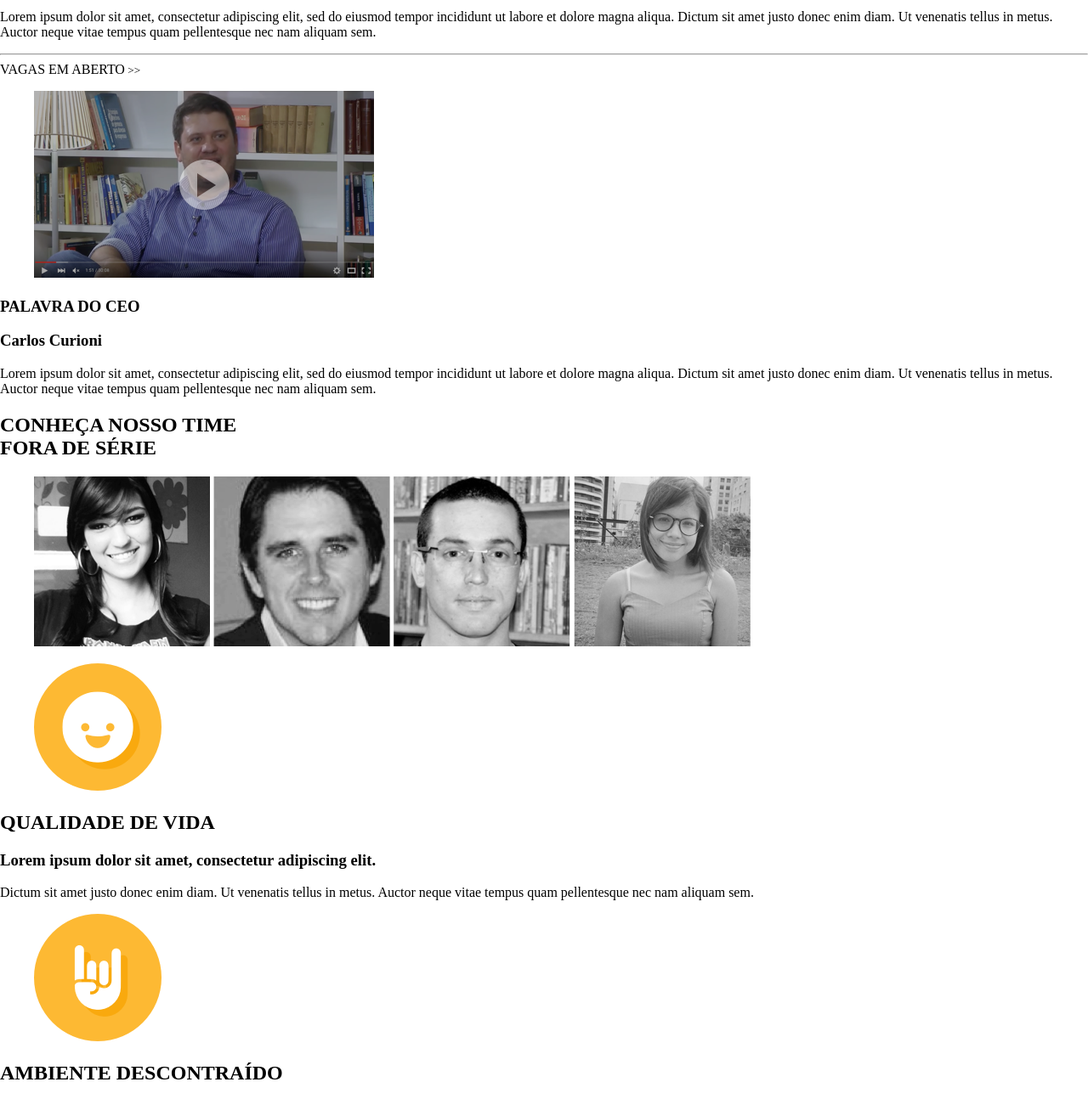
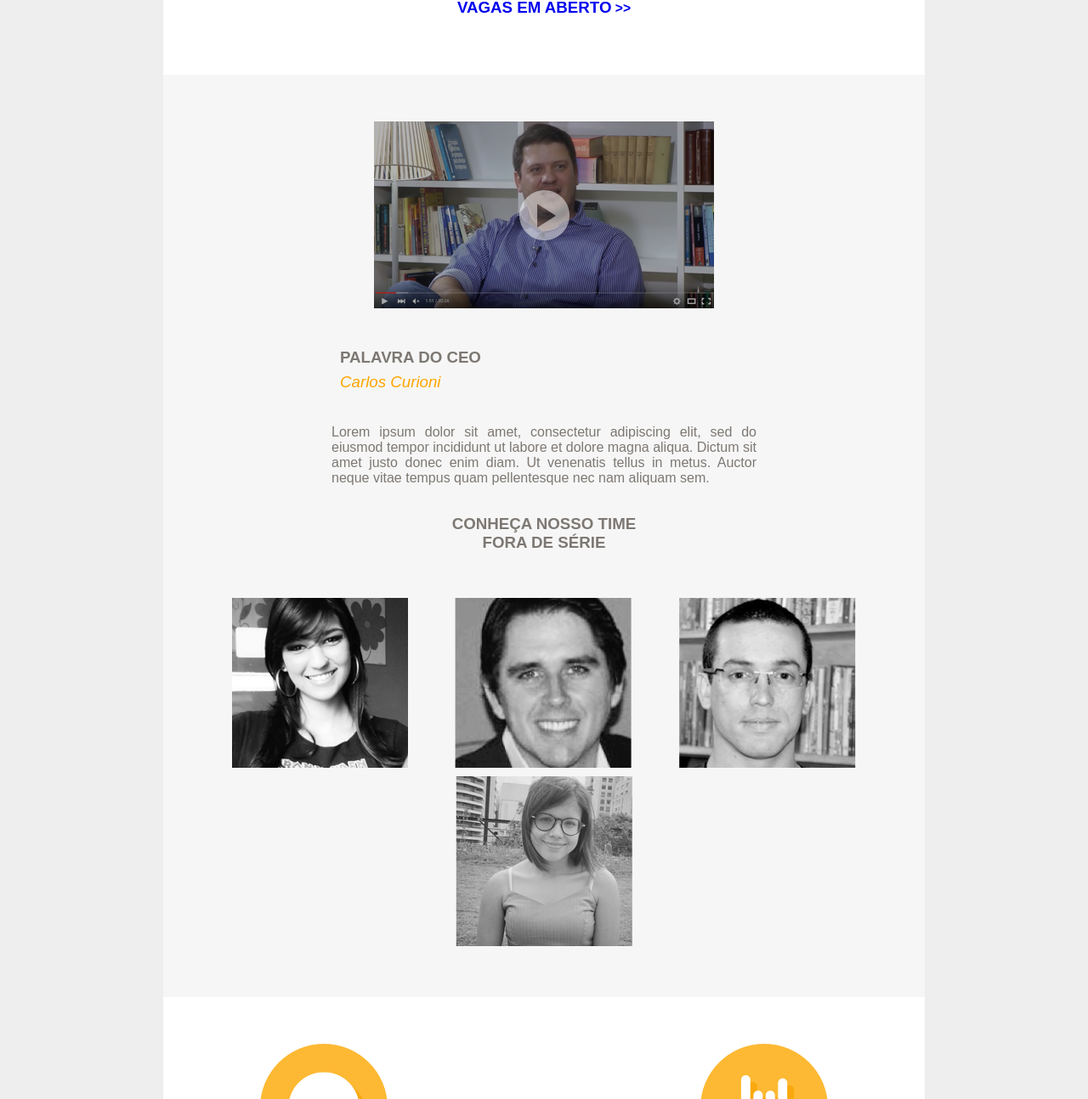
Before and after one commit to jean-m-ribeiro/landing-page-elo7, a plain HTML site: page index.html in a window 1280 px wide. Shown: the part 539-1833 px from the top of the page at 85% size. Drawn offline with Linux system fonts and the light colour scheme; no server answers; a web font is replaced by a local one.

Commit message:
Release: Layout CSS

```diff
--- a/index.html
+++ b/index.html
@@ -5,66 +5,84 @@
     <meta name="viewport" content="width=device-width, initial-scale=1.0" />
     <meta http-equiv="X-UA-Compatible" content="ie=edge" />
     <link rel="stylesheet" type="text/css" href="style.css" />
+    <link
+      href="https://fonts.googleapis.com/css?family=Martel+Sans&display=swap"
+      rel="stylesheet"
+    />
     <title>Landing Page</title>
   </head>
 
   <body>
+    <div id="content-container">
       <header>
         <figure>
-        <img src="imgs/foto-header.png" />
+          <img class="foto-header" src="imgs/foto-header.png" />
           <figcaption></figcaption>
         </figure>
-      <h1>Trabalhe no Elo7</h1>
-      <p>
-        Lorem ipsum dolor sit amet, consectetur adipiscing elit, sed do eiusmod
-        tempor incididunt ut labore et dolore magna aliqua. Dictum sit amet
-        justo donec enim diam. Ut venenatis tellus in metus. Auctor neque vitae
-        tempus quam pellentesque nec nam aliquam sem.
-      </p>
-      <hr />
-      <span
-        ><a>VAGAS EM ABERTO<small> >></small></a></span
-      >
-    </header>
-
-    <main>
-      <section>
-        <figure>
-          <img src="imgs/placeholder-video.png" />
-          <figcaption></figcaption>
-        </figure>
-        <h3>PALAVRA DO CEO</h3>
-        <h3>Carlos Curioni</h3>
+        <h1 class="titulo">Trabalhe no Elo7</h1>
         <p>
           Lorem ipsum dolor sit amet, consectetur adipiscing elit, sed do
           eiusmod tempor incididunt ut labore et dolore magna aliqua. Dictum sit
           amet justo donec enim diam. Ut venenatis tellus in metus. Auctor neque
           vitae tempus quam pellentesque nec nam aliquam sem.
         </p>
-        <h2>
+        <hr width="200" />
+        <h3>
+          <a href="#vagas">VAGAS EM ABERTO<small> >></small></a>
+        </h3>
+      </header>
+
+      <main>
+        <section id="ceo-time">
+          <article id="ceo">
+            <figure>
+              <img src="imgs/placeholder-video.png" />
+              <figcaption></figcaption>
+            </figure>
+            <div class="ceo-texto">
+              <div class="tag-nome">
+                <h3>PALAVRA DO CEO</h3>
+                <h3 class="nome">Carlos Curioni</h3>
+              </div>
+              <p>
+                Lorem ipsum dolor sit amet, consectetur adipiscing elit, sed do
+                eiusmod tempor incididunt ut labore et dolore magna aliqua.
+                Dictum sit amet justo donec enim diam. Ut venenatis tellus in
+                metus. Auctor neque vitae tempus quam pellentesque nec nam
+                aliquam sem.
+              </p>
+            </div>
+          </article>
+          <article id="time">
+            <h3>
               CONHEÇA NOSSO TIME <br />
               FORA DE SÉRIE
-        </h2>
-        <figure>
+            </h3>
+
+            <figure class="fotos-time">
               <img src="imgs/camila.png" />
               <img src="imgs/guto.png" />
               <img src="imgs/david.png" />
               <img src="imgs/beatriz.png" />
               <figcaption></figcaption>
             </figure>
+          </article>
         </section>
 
-      <section>
+        <section id="vantagens">
           <article>
             <figure>
               <img src="imgs/qualidade.png" />
               <figcaption></figcaption>
             </figure>
-          <h2>QUALIDADE DE VIDA</h2>
-          <h3>Lorem ipsum dolor sit amet, consectetur adipiscing elit.</h3>
+            <h3>QUALIDADE DE VIDA</h3>
+            <span
+              >Lorem ipsum dolor sit amet, consectetur adipiscing elit.</span
+            >
             <p>
-            Dictum sit amet justo donec enim diam. Ut venenatis tellus in metus.
-            Auctor neque vitae tempus quam pellentesque nec nam aliquam sem.
+              Dictum sit amet justo donec enim diam. Ut venenatis tellus in
+              metus. Auctor neque vitae tempus quam pellentesque nec nam aliquam
+              sem.
             </p>
           </article>
           <article>
@@ -72,11 +90,14 @@
               <img src="imgs/descontracao.png" />
               <figcaption></figcaption>
             </figure>
-          <h2>AMBIENTE DESCONTRAÍDO</h2>
-          <h3>Lorem ipsum dolor sit amet, consectetur adipiscing elit.</h3>
+            <h3>AMBIENTE DESCONTRAÍDO</h3>
+            <span
+              >Lorem ipsum dolor sit amet, consectetur adipiscing elit.</span
+            >
             <p>
-            Dictum sit amet justo donec enim diam. Ut venenatis tellus in metus.
-            Auctor neque vitae tempus quam pellentesque nec nam aliquam sem.
+              Dictum sit amet justo donec enim diam. Ut venenatis tellus in
+              metus. Auctor neque vitae tempus quam pellentesque nec nam aliquam
+              sem.
             </p>
           </article>
           <article>
@@ -84,25 +105,30 @@
               <img src="imgs/atividades.png" />
               <figcaption></figcaption>
             </figure>
-          <h2>ATIVIDADES EXTRAS</h2>
-          <h3>Lorem ipsum dolor sit amet, consectetur adipiscing elit.</h3>
+            <h3>ATIVIDADES EXTRAS</h3>
+            <span
+              >Lorem ipsum dolor sit amet, consectetur adipiscing elit.</span
+            >
             <p>
-            Dictum sit amet justo donec enim diam. Ut venenatis tellus in metus.
-            Auctor neque vitae tempus quam pellentesque nec nam aliquam sem.
+              Dictum sit amet justo donec enim diam. Ut venenatis tellus in
+              metus. Auctor neque vitae tempus quam pellentesque nec nam aliquam
+              sem.
             </p>
           </article>
-        <hr />
-        <span
-          ><a>SAIBA MAIS<small> >></small></a></span
+        </section>
+        <hr width="200" />
+        <h3>
+          <a href="https://carreira.elo7.com.br"
+            >SAIBA MAIS<small> >></small></a
           >
-      </section>
+        </h3>
 
         <figure>
-        <img src="imgs/foto-bottom.png" />
+          <img class="foto-bottom" src="imgs/foto-bottom.png" />
           <figcaption></figcaption>
         </figure>
 
-      <section>
+        <section id="vagas">
           <h2>VAGAS EM ABERTO</h2>
           <h3>DESENVOLVIMENTO</h3>
           <ul>
@@ -121,6 +147,7 @@
       <footer>
         <p></p>
       </footer>
+    </div>
 
     <script type="text/javascript" src="api.js"></script>
   </body>
--- a/style.css
+++ b/style.css
@@ -1,3 +1,143 @@
 body {
+  margin: 0 auto;
+  font-family: "Martel Sans", sans-serif;
+  text-align: center;
+  background-color: #eeeeee;
+  color: #7d7873;
+}
+
+figure {
+  margin: 0;
+  padding: 30px 0;
+}
+
+a {
+  text-decoration: none;
+}
+
+header {
   margin: 0;
 }
+
+header,
+main,
+section {
+  padding: 25px 0;
+}
+
+header {
+  padding-top: 0;
+}
+
+header figure {
+  padding-top: 0;
+}
+
+header p {
+  margin: 0 5%;
+}
+
+#content-container {
+  background-color: #ffffff;
+  margin: 0 15%;
+}
+
+.titulo {
+  position: absolute;
+  top: 15vw;
+  left: 50%;
+  transform: translate(-50%, -50%);
+  font-size: 42px;
+  color: #ffffff;
+  text-shadow: 0 0 10px #000000;
+}
+
+#ceo-time {
+  background-color: #f6f6f6;
+}
+
+#ceo {
+  display: flex;
+  flex-wrap: wrap;
+  justify-content: center;
+  margin: 0 5%;
+}
+
+#ceo img {
+  width: 100%;
+  height: auto;
+}
+
+#ceo figure,
+#ceo div {
+  margin: 0 2%;
+}
+
+.ceo-texto {
+  width: 500px;
+  text-align: justify;
+}
+
+.tag-nome {
+  padding-bottom: 10px;
+  line-height: 10px;
+}
+
+.nome {
+  font-weight: 400;
+  font-style: italic;
+  color: #ffa500;
+}
+
+.foto-header {
+  width: 100%;
+}
+
+#time {
+  margin: 0 6%;
+}
+
+.fotos-time {
+  display: flex;
+  flex-wrap: wrap;
+  justify-content: space-between;
+}
+
+.fotos-time img {
+  margin: 0 auto;
+  padding: 5px;
+}
+
+#vantagens {
+  display: flex;
+  flex-wrap: wrap;
+  justify-content: space-between;
+  text-align: justify;
+  margin: 0 6%;
+}
+
+#vantagens h3 {
+  text-align: center;
+}
+
+#vantagens p {
+  margin: 0;
+}
+
+#vantagens span {
+  font-style: italic;
+}
+
+#vantagens article {
+  width: 250px;
+  margin: 0 10px;
+}
+
+#vantagens article figure {
+  display: flex;
+  justify-content: center;
+}
+
+.foto-bottom {
+  width: 100%;
+}
```
Lines whose indentation alone changed are shown as unchanged.
